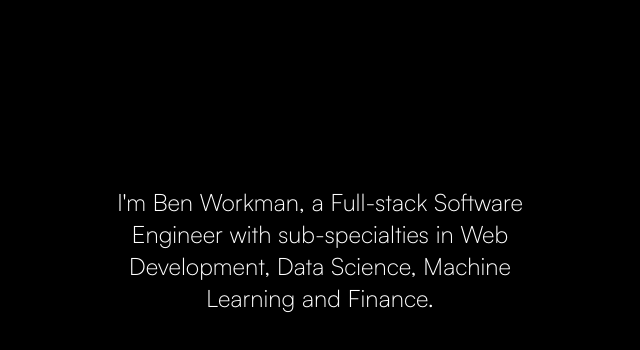
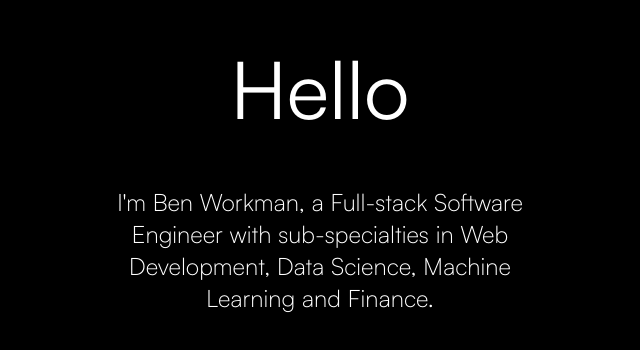
Before and after one commit to BenW2k/Portfolio, a Next.js app in the folder frontend/: page / in a window 1280 px wide. Shown: the part 232-582 px from the top of the page, without its empty margins (320-960 px from the left). Built offline with nearby package versions, Linux system fonts and the light colour scheme.

Commit message:
+ refactored and fixed the animate function

```diff
--- a/frontend/app/page.tsx
+++ b/frontend/app/page.tsx
@@ -1,5 +1,5 @@
 "use client";
-
+import {useEffect} from "react";
 import Image from "next/image";
 import styles from "./styles/pages/home.module.css";
 import {easeInOut, motion, useAnimate, useInView} from "framer-motion";
@@ -8,18 +8,14 @@ export default function Home() {
   const [scope, animate] = useAnimate();
   const isInView = useInView(scope);
 
-  const handleAnimate = async () => {
-    animate("h1", {opacity: 1}, {duration: 0.5});
-    // animate("#hero-paragraph", {opacity: 1});
-    // animate("#hero-paragraph", {opacity: 1});
-  };
+  useEffect(() => {
+    if (isInView) {
+      animate("#hero-title", {opacity: 1});
+    }
+  }, [isInView]);
 
   return (
-    <div
-      ref={scope}
-      onLoad={() => handleAnimate()}
-      className={styles["hero-section"]}
-    >
+    <div ref={scope} className={styles["hero-section"]}>
       <h1 id="hero-title" className={styles["hero-title"]}>
         Hello
       </h1>
```
